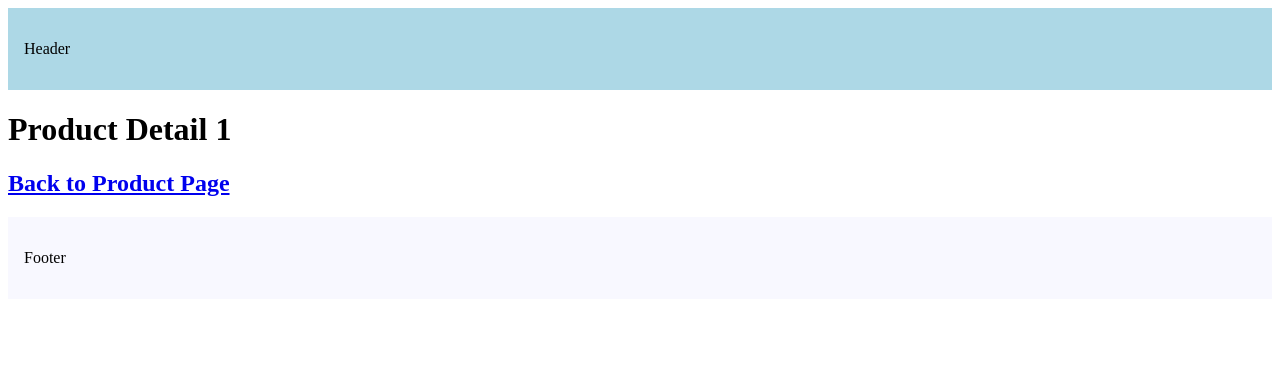
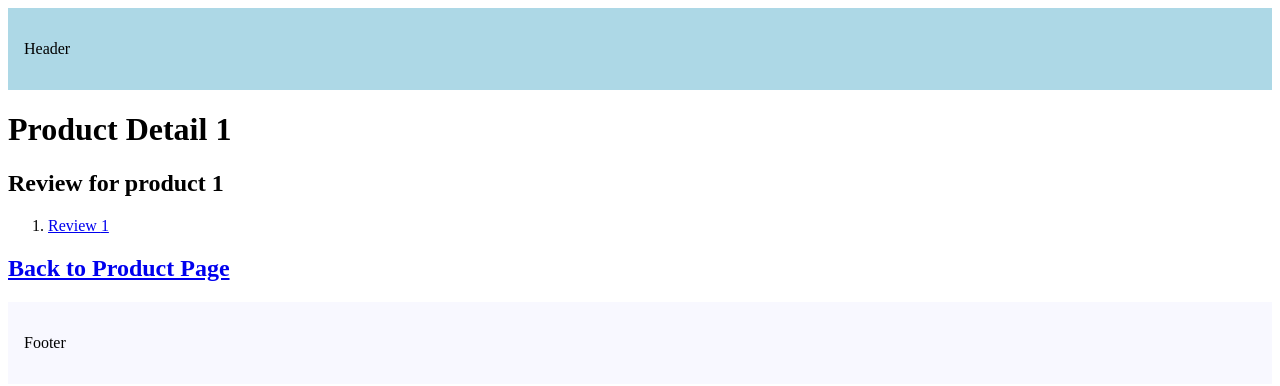
Before and after one commit to phuongsover1/Learning-NextJS-CodeVolution, a Next.js app in the folder nextjs-codevolution/: page /products/1 in a window 1280 px wide. Shown: the top 386 px of the page. Built offline with nearby package versions, Linux system fonts and the light colour scheme.

Commit message:
feat: implement dynamic nested routing for products and reviews
- Add dynamic product detail page with review list
- Add dynamic review detail page with navigation
- Implement not found handling for invalid review IDs

```diff
--- a/nextjs-codevolution/src/app/(after-login)/products/[productId]/page.tsx
+++ b/nextjs-codevolution/src/app/(after-login)/products/[productId]/page.tsx
@@ -1,4 +1,5 @@
 import { Metadata } from "next";
+import Link from "next/link";
 
 type Props = {
   params: Promise<{ productId: string }>;
@@ -16,5 +17,21 @@ export const generateMetadata = async ({
 export default async function ProductDetail({ params }: Props) {
   const productId = (await params).productId;
   console.log(typeof productId);
-  return <h1>Product Detail {productId}</h1>;
+  const reviews = [];
+  for (let i = 0; i < parseInt(productId); i++) {
+    reviews.push(i + 1);
+  }
+  return (
+    <>
+      <h1>Product Detail {productId}</h1>
+      <h2>Review for product {productId}</h2>
+      <ol>
+        {reviews.map((review) => (
+          <li>
+            <Link href={`${productId}/reviews/${review}`}>Review {review}</Link>
+          </li>
+        ))}
+      </ol>
+    </>
+  );
 }
--- a/nextjs-codevolution/src/app/(after-login)/products/[productId]/reviews/[reviewId]/page.tsx
+++ b/nextjs-codevolution/src/app/(after-login)/products/[productId]/reviews/[reviewId]/page.tsx
@@ -1,3 +1,4 @@
+import Link from "next/link";
 import { notFound } from "next/navigation";
 
 export default async function ProductReview({
@@ -11,8 +12,15 @@ export default async function ProductReview({
     notFound();
   }
   return (
-    <h1>
-      Review {reviewId} for product {productId}
-    </h1>
+    <>
+      <h1>
+        Review {reviewId} for product {productId}
+      </h1>
+      <div>
+        <Link href={`/products/${productId}`}>
+          Return to product {productId} page
+        </Link>
+      </div>
+    </>
   );
 }
```
